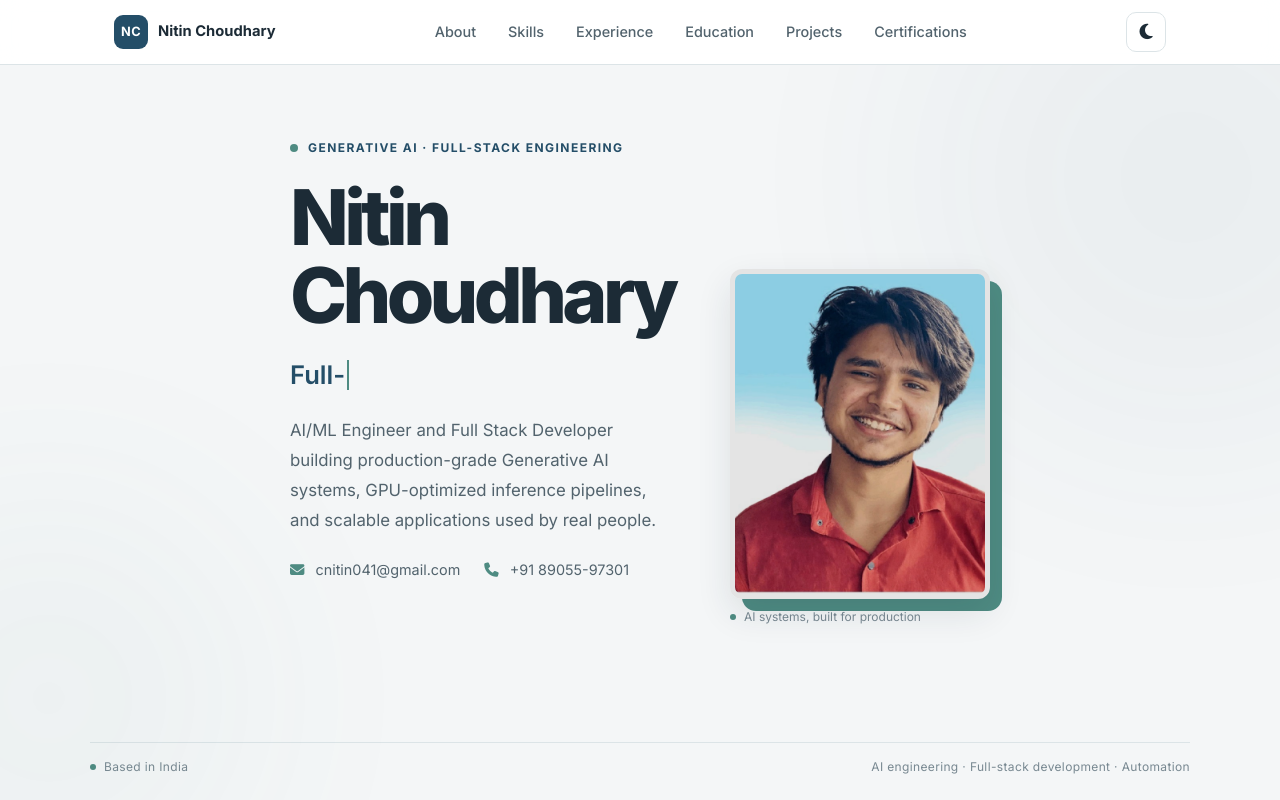
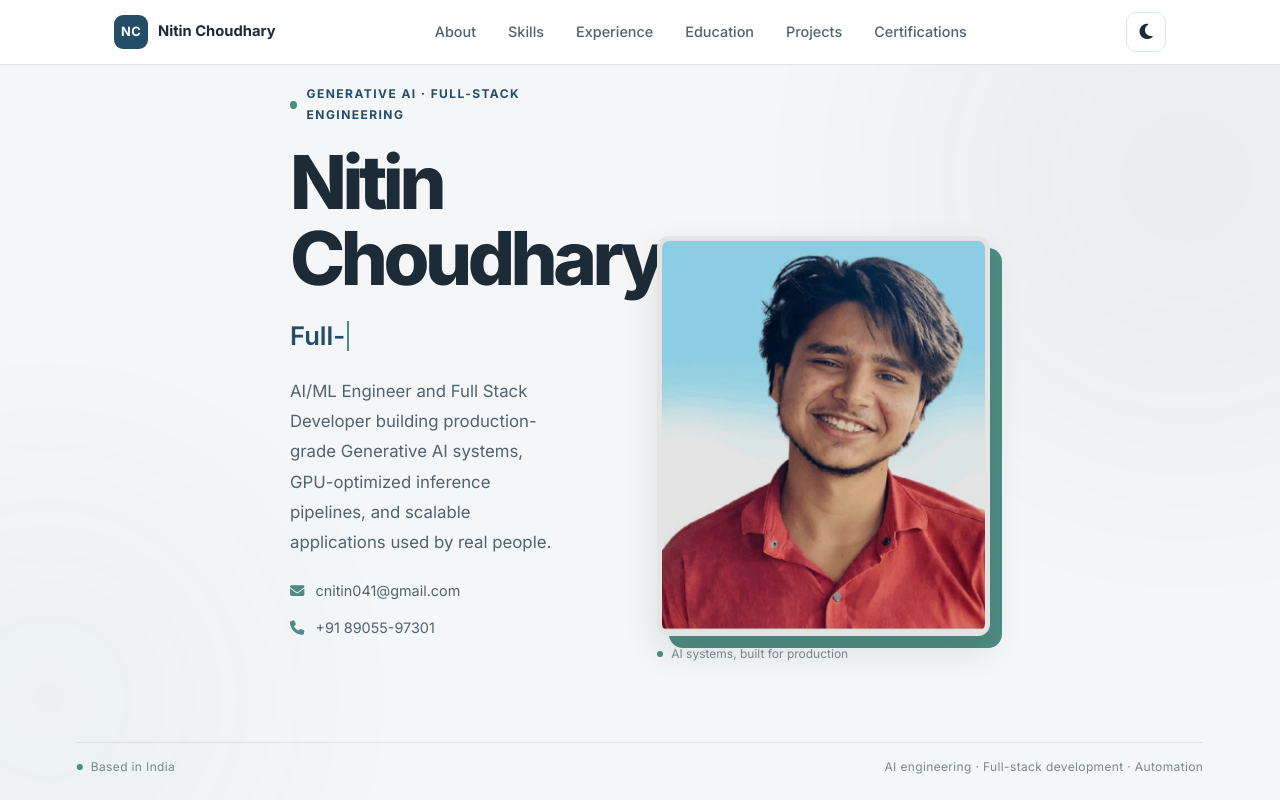
Before and after one commit to cnitin041/web, a Next.js app: page / in a window 1280 px wide. Shown: the top 800 px of the page. Built offline with nearby package versions, Linux system fonts and the light colour scheme.

Commit message:
Expand hero layout to reduce center compression

```diff
--- a/src/app/globals.css
+++ b/src/app/globals.css
@@ -1224,10 +1224,10 @@ footer h2 {
 .hero {
   min-height: 620px;
   height: calc(100vh - 64px);
-  max-height: 780px;
+  max-height: 820px;
   align-items: stretch;
   justify-content: center;
-  padding: 80px 24px 78px;
+  padding: 92px clamp(32px, 6vw, 88px) 86px;
   background: var(--hero-bg);
   text-align: left;
 }
@@ -1238,14 +1238,14 @@ footer h2 {
 
 .hero-content {
   display: grid;
-  grid-template-columns: minmax(0, 1fr) clamp(190px, 24vw, 260px);
+  grid-template-columns: minmax(0, 1fr) clamp(280px, 26vw, 340px);
   align-items: center;
-  gap: clamp(32px, 6vw, 72px);
-  width: min(100%, 1100px);
+  gap: clamp(56px, 7vw, 112px);
+  width: min(100%, 1320px);
   margin-inline: auto;
 }
 
-.hero-copy { max-width: 700px; min-width: 0; }
+.hero-copy { max-width: 780px; min-width: 0; }
 .hero-eyebrow {
   display: flex;
   align-items: center;
@@ -1267,7 +1267,7 @@ footer h2 {
   color: var(--text);
   background: none;
   -webkit-text-fill-color: currentColor;
-  font-size: clamp(3.2rem, 6vw, 5.4rem);
+  font-size: clamp(3.25rem, 5.8vw, 5.8rem);
   letter-spacing: -0.06em;
   line-height: 1.02;
   margin-bottom: 18px;
@@ -1280,7 +1280,7 @@ footer h2 {
 }
 .hero-cursor { background: var(--secondary); }
 .hero-description {
-  max-width: 650px;
+  max-width: 680px;
   color: var(--text-secondary);
   font-size: 1.05rem;
   line-height: 1.8;
@@ -1307,8 +1307,8 @@ footer h2 {
 
 .hero-image-wrapper {
   width: 100%;
-  max-width: 260px;
-  height: 330px;
+  max-width: 340px;
+  height: 400px;
   margin: 0;
   justify-self: center;
 }
@@ -1343,7 +1343,7 @@ footer h2 {
   transform: translateX(-50%);
   display: flex;
   justify-content: space-between;
-  width: min(1100px, calc(100% - 48px));
+  width: min(1320px, calc(100% - clamp(64px, 12vw, 176px)));
   border-top: 1px solid var(--border);
   padding-top: 14px;
   color: var(--text-muted);
@@ -1396,9 +1396,9 @@ footer h2 {
 [data-theme="dark"] .cert-icon { background: #2a414c; }
 footer { background: var(--bg-secondary); }
 
-@media (max-width: 900px) {
-  .hero-content { grid-template-columns: minmax(0, 1fr) 220px; gap: 32px; }
-  .hero-image-wrapper { max-width: 220px; height: 285px; }
+@media (max-width: 980px) {
+  .hero-content { grid-template-columns: minmax(0, 1fr) 240px; gap: clamp(32px, 5vw, 48px); }
+  .hero-image-wrapper { max-width: 240px; height: 310px; }
 }
 
 @media (max-width: 768px) {
```
